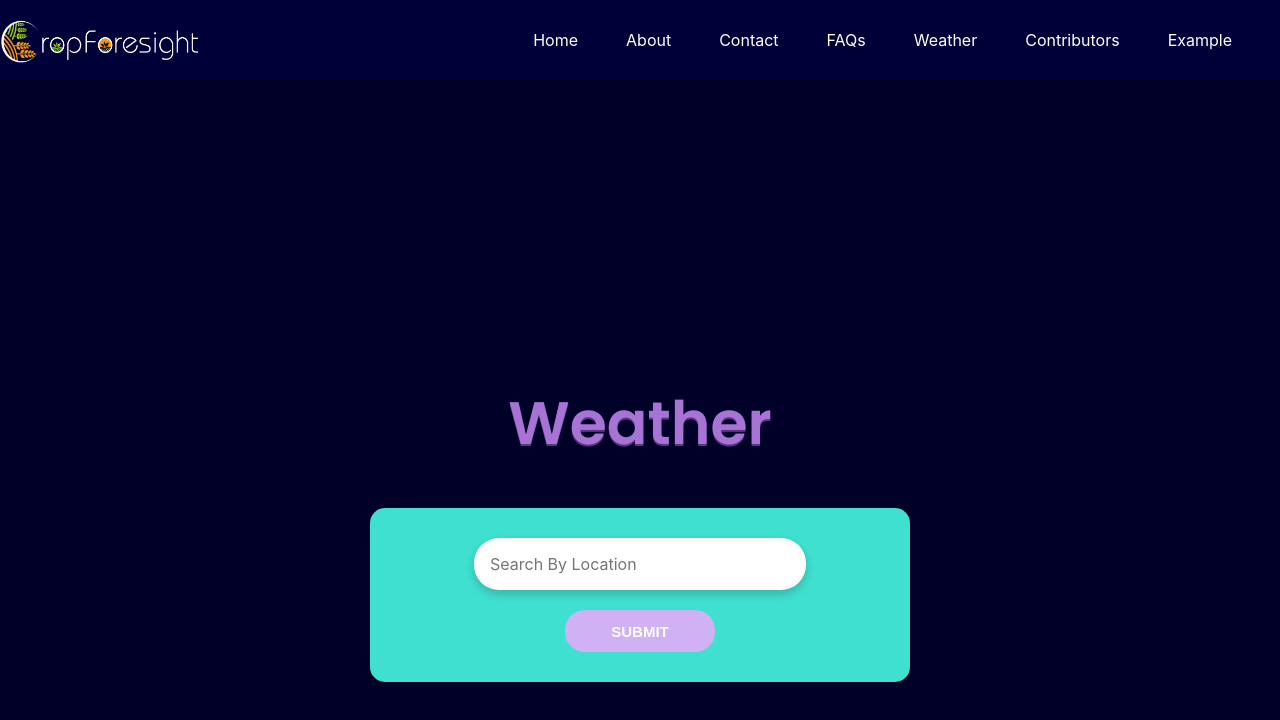
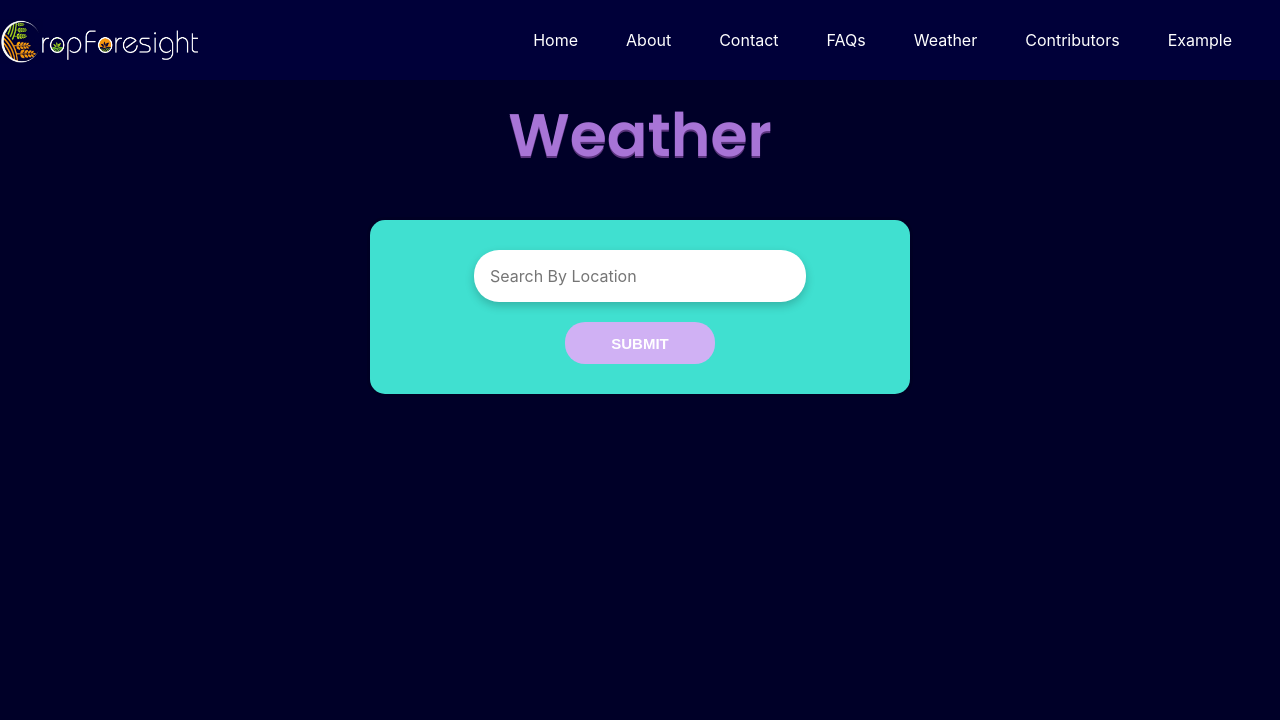
Before and after one commit to abhijeet141/CropForesight-FrontEnd, a React (Create React App) app: page /Weather in a window 1280 px wide. Shown: the top 720 px of the page. Built offline with nearby package versions, Linux system fonts and the light colour scheme.

Commit message:
fixed: alignment

```diff
--- a/src/components/Weather.css
+++ b/src/components/Weather.css
@@ -52,7 +52,7 @@ h1 {
 
 .maincontainer {
   position: absolute;
-  margin-top: 100px;
+  top: 50px;
 }
 
 .getWeather {
```
